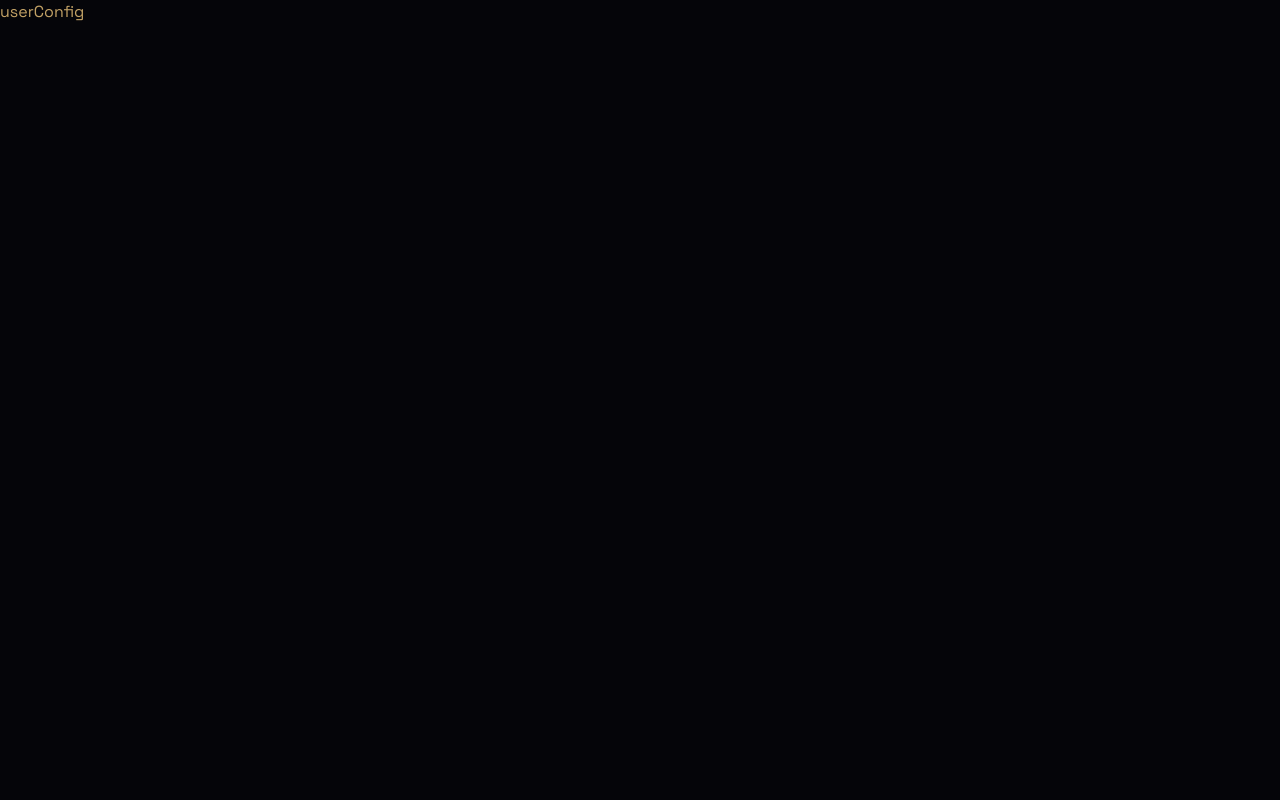
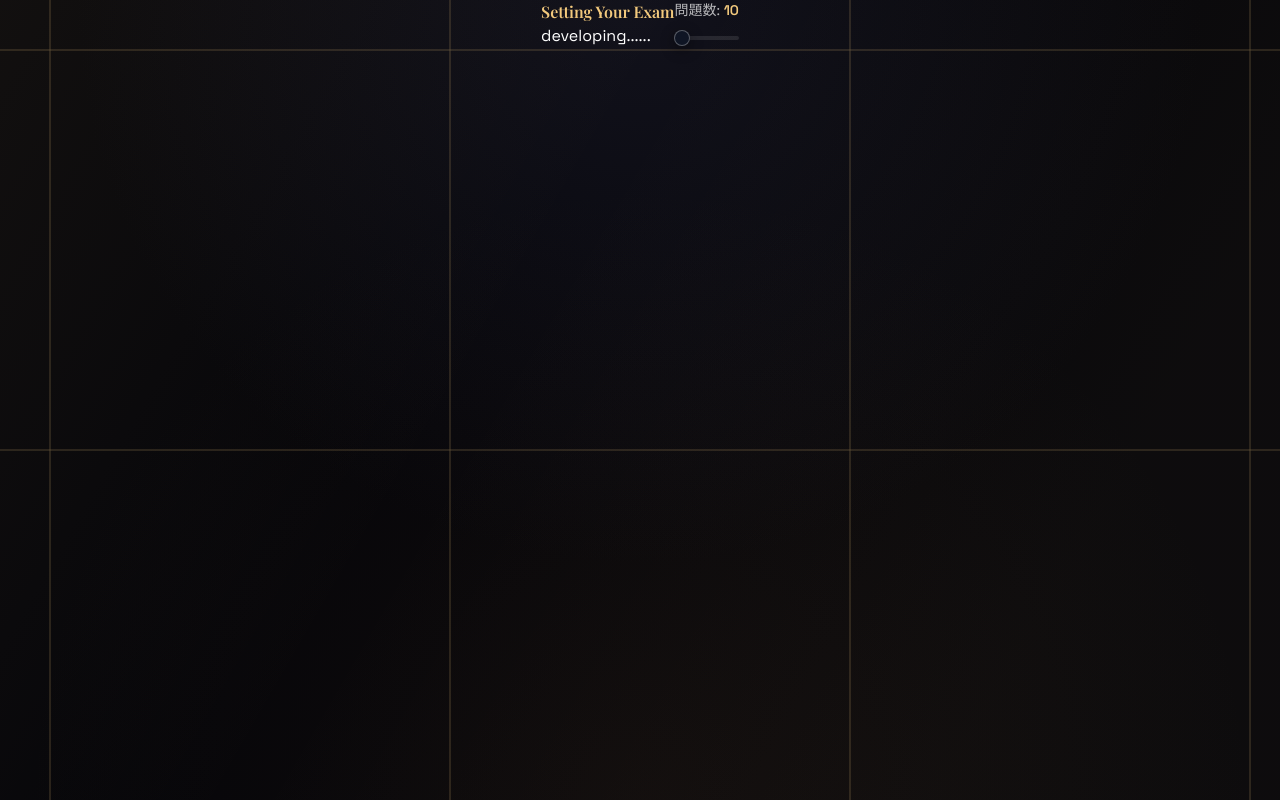
Before and after one commit to devryuya2007/kakotan-web, a React (Vite) app in the folder main/: page /pages/user-config in a window 1280 px wide. Built offline with nearby package versions, Linux system fonts and the light colour scheme.

Commit message:
Radixスライダーで設定画面の問題数入力UIを整えた。

```diff
--- a/main/package.json
+++ b/main/package.json
@@ -12,6 +12,7 @@
     "test:run": "vitest run"
   },
   "dependencies": {
+    "@radix-ui/react-slider": "^1.3.6",
     "chart.js": "^4.5.1",
     "date-fns": "^4.1.0",
     "prettier": "^3.6.2",
--- a/main/src/pages/userConfig/userConfig.tsx
+++ b/main/src/pages/userConfig/userConfig.tsx
@@ -1,3 +1,39 @@
+import {useState} from 'react';
+
+import * as Slider from '@radix-ui/react-slider';
+
+import {AppLayout} from '@/components/layout/AppLayout';
+
 export default function UserConfig() {
-  return <div>userConfig</div>;
+  const [question, setQuestion] = useState<number>(10);
+  return (
+    <>
+      <AppLayout>
+        <div>
+          <h1 className='text-[#f2c97d]'>Setting Your Exam</h1>
+          <p>developing......</p>
+        </div>
+        <div className='space-y-4'>
+          <p className='text-sm text-white/70'>
+            問題数:{' '}
+            <span className='font-semibold text-[#f2c97d]'>{question}</span>
+          </p>
+          <Slider.Root
+            min={10}
+            max={100}
+            step={10}
+            value={[question]}
+            onValueChange={([next]) => setQuestion(next)}
+            className='relative flex w-full max-w-sm touch-none select-none items-center'
+            aria-label='Question count'
+          >
+            <Slider.Track className='relative h-1 flex-1 rounded-full bg-white/10'>
+              <Slider.Range className='absolute h-full rounded-full bg-[#f2c97d]' />
+            </Slider.Track>
+            <Slider.Thumb className='block h-4 w-4 rounded-full border border-white/30 bg-[#0f1524] shadow-[0_4px_14px_rgba(0,0,0,0.45)] focus-visible:outline-none focus-visible:ring-2 focus-visible:ring-[#f2c97d]' />
+          </Slider.Root>
+        </div>
+      </AppLayout>
+    </>
+  );
 }
```
Also changed, not shown: 1 other file (tests, documents, lock files or other folders).
